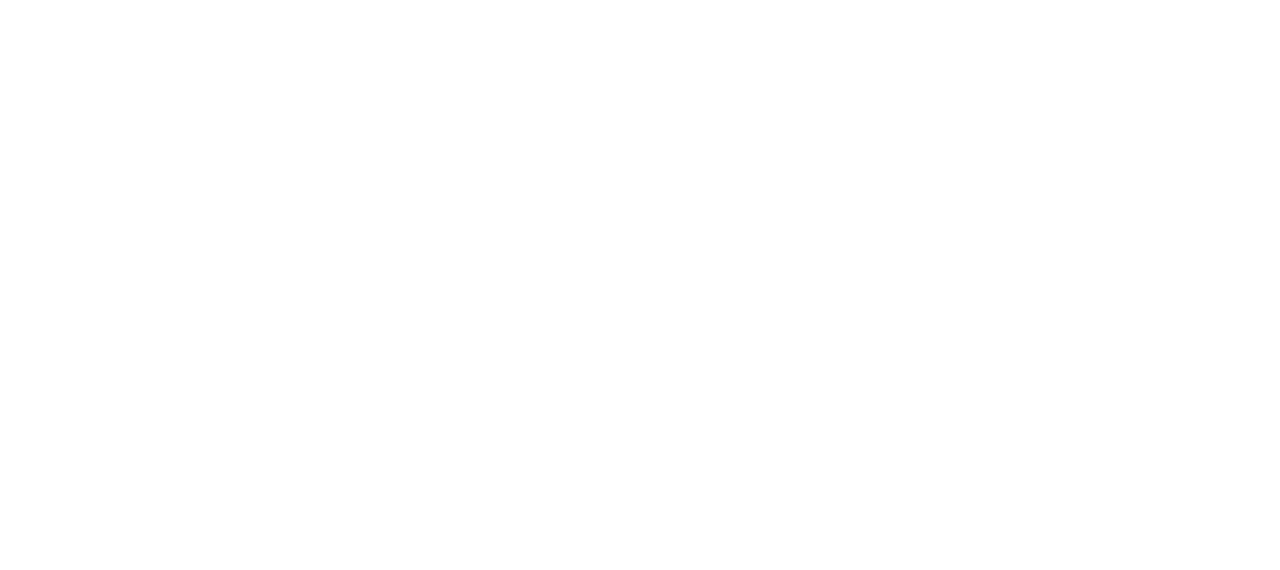
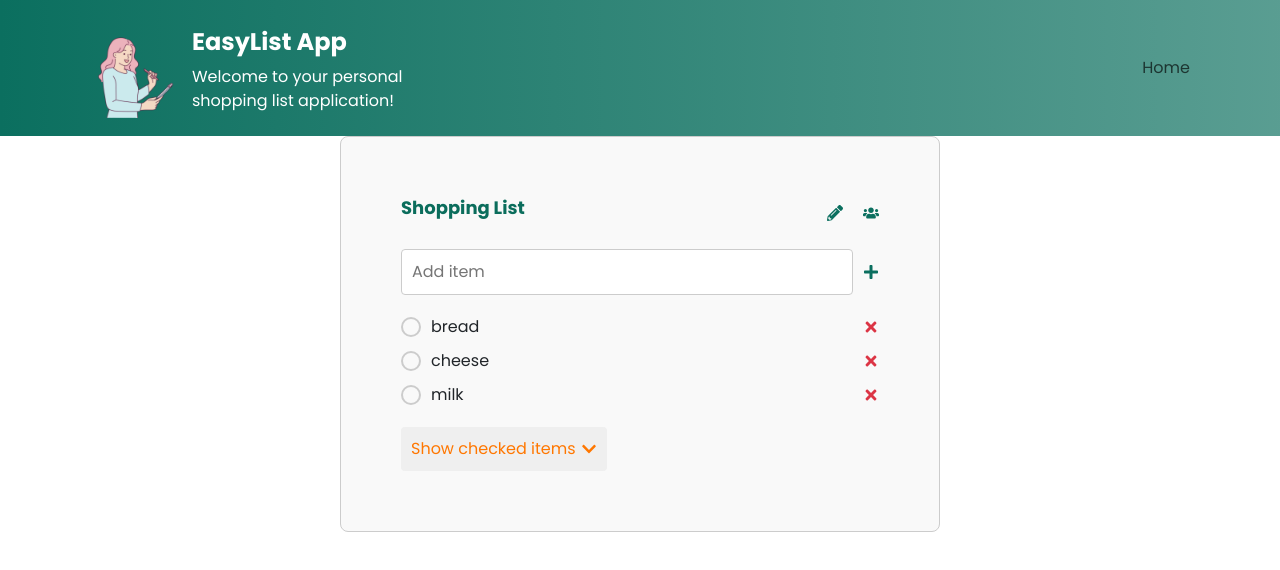
Before and after one commit to LucaJune/my-app, a React (Create React App) app: page /DetailList/1 in a window 1280 px wide. Before the commit this address had no page. Shown: the top 570 px of the page. Built offline with nearby package versions, Linux system fonts and the light colour scheme.

Commit message:
view-detail

```diff
--- a/src/App.jsx
+++ b/src/App.jsx
@@ -1,7 +1,9 @@
 import { BrowserRouter, Routes, Route } from "react-router-dom";
-
 import Layout from "./layout";
-import Detail from "./list/detail";
+import Detail from "./list/detail/detail";
+import DetailShared from "./list/detail/shared-detail";
+import DetailArchived from "./list/detail/archived-detail";
+import DetailArchivedShared from "./list/detail/archived-shared-detail";
 import ShoppingList from "./list/list";
 
 function App() {
@@ -11,7 +13,10 @@ function App() {
         <Routes>
           <Route path="/" element={<Layout />}>
             <Route index element={<ShoppingList />} />
-            <Route path="/DetailList" element={<Detail />} />
+            <Route path="/DetailList/:id" element={<Detail />} />
+            <Route path="/DetailShared/:id" element={<DetailShared />} />
+            <Route path="/DetailArchived/:id" element={<DetailArchived />} />
+            <Route path="/DetailArchivedShared/:id" element={<DetailArchivedShared />} />
           </Route>
         </Routes>
       </BrowserRouter>
--- /dev/null
+++ b/src/list/detail/archived-detail.jsx
@@ -0,0 +1,62 @@
+import React, { useState } from "react";
+import "./detail.css";
+import { FaPencilAlt, FaUsers } from "react-icons/fa";
+import ListNameForm from "./detail-form.jsx";
+import UserForm from "./user-form.jsx";
+import 'bootstrap/dist/css/bootstrap.min.css';
+
+const DetailArchived = () => {
+  const [listName, setListName] = useState("Archived List");
+  const [items, setItems] = useState([
+    { id: 1, name: "pasta", checked: true },
+    { id: 2, name: "rice", checked: true },
+    { id: 3, name: "beans", checked: true },
+    { id: 4, name: "eggs", checked: true },
+    { id: 5, name: "honey", checked: true },
+  ]);
+  const [showModal, setShowModal] = useState(false);
+  const [showUserModal, setShowUserModal] = useState(false);
+
+  const handleItemCheck = (id) => {
+    setItems(items.map(item =>
+      item.id === id ? { ...item, checked: !item.checked } : item
+    ));
+  };
+
+  const sortedItems = items.sort((a, b) => b.checked - a.checked);
+
+  return (
+    <div className="detail-container">
+      <div className="header">
+        <h1 className="list-name">{listName}</h1>
+        <div className="icons">
+          <FaPencilAlt className="edit-icon" onClick={() => setShowModal(true)} />
+          <FaUsers className="user-icon" onClick={() => setShowUserModal(true)} />
+        </div>
+      </div>
+      <ul className="item-list">
+        {sortedItems.map((item) => (
+          <li key={item.id} className="item">
+            <input
+              type="checkbox"
+              className="custom-checkbox"
+              checked={item.checked}
+              onChange={() => handleItemCheck(item.id)}
+            />
+            {item.name}
+          </li>
+        ))}
+      </ul>
+      {showModal && (
+        <ListNameForm
+          currentName={listName}
+          onSave={(newName) => setListName(newName)}
+          onClose={() => setShowModal(false)}
+        />
+      )}
+      <UserForm show={showUserModal} handleClose={() => setShowUserModal(false)} />
+    </div>
+  );
+};
+
+export default DetailArchived;
--- /dev/null
+++ b/src/list/detail/archived-shared-detail.jsx
@@ -0,0 +1,44 @@
+import React, { useState } from "react";
+import "./detail.css";
+import 'bootstrap/dist/css/bootstrap.min.css';
+
+const DetailArchivedShared = () => {
+  const [listName] = useState("Archived Shared List");
+  const [items, setItems] = useState([
+    { id: 1, name: "soda", checked: true },
+    { id: 2, name: "juice", checked: true },
+    { id: 3, name: "water", checked: true },
+    { id: 4, name: "eggs", checked: true },
+    { id: 5, name: "honey", checked: true },
+  ]);
+
+  const handleItemCheck = (id) => {
+    const newItems = items.map(item =>
+      item.id === id ? { ...item, checked: !item.checked } : item
+    );
+    setItems(newItems);
+  };
+
+  return (
+    <div className="detail-container">
+      <div className="header">
+        <h1 className="list-name">{listName}</h1>
+      </div>
+      <ul className="item-list">
+        {items.map((item) => (
+          <li key={item.id} className="item">
+            <input
+              type="checkbox"
+              className="custom-checkbox"
+              checked={item.checked}
+              onChange={() => handleItemCheck(item.id)}
+            />
+            {item.name}
+          </li>
+        ))}
+      </ul>
+    </div>
+  );
+};
+
+export default DetailArchivedShared;
--- /dev/null
+++ b/src/list/detail/detail.jsx
@@ -0,0 +1,111 @@
+import React, { useState } from "react";
+import "./detail.css";
+import { FaPencilAlt, FaPlus, FaUsers, FaTimes, FaChevronDown, FaChevronUp } from "react-icons/fa";
+import ListNameForm from "./detail-form.jsx";
+import UserForm from "./user-form.jsx";
+import 'bootstrap/dist/css/bootstrap.min.css';
+
+const Detail = () => {
+  const [listName, setListName] = useState("Shopping List");
+  const [items, setItems] = useState([
+    { id: 1, name: "bread", checked: false },
+    { id: 2, name: "cheese", checked: false },
+    { id: 3, name: "milk", checked: false },
+    { id: 4, name: "eggs", checked: true },
+    { id: 5, name: "honey", checked: true },
+  ]);
+  const [newItem, setNewItem] = useState("");
+  const [showChecked, setShowChecked] = useState(false);
+  const [showModal, setShowModal] = useState(false);
+  const [showUserModal, setShowUserModal] = useState(false);
+
+  const handleItemCheck = (id) => {
+    const newItems = items.map(item =>
+      item.id === id ? { ...item, checked: !item.checked } : item
+    );
+    setItems(newItems);
+  };
+
+  const handleItemRemove = (id) => {
+    const newItems = items.filter(item => item.id !== id);
+    setItems(newItems);
+  };
+
+  const handleItemAdd = () => {
+    if (newItem.trim()) {
+      const newId = items.length ? items[items.length - 1].id + 1 : 1;
+      setItems([...items, { id: newId, name: newItem, checked: false }]);
+      setNewItem("");
+    }
+  };
+
+  const uncheckedItems = items.filter(item => !item.checked);
+  const checkedItems = items.filter(item => item.checked);
+
+  const handleUserModalClose = () => setShowUserModal(false);
+  const handleUserModalShow = () => setShowUserModal(true);
+
+  return (
+    <div className="detail-container">
+      <div className="header">
+        <h1 className="list-name">{listName}</h1>
+        <div className="icons">
+          <FaPencilAlt className="edit-icon" onClick={() => setShowModal(true)} />
+          <FaUsers className="user-icon" onClick={handleUserModalShow} />
+        </div>
+      </div>
+      <div className="add-item">
+        <input
+          type="text"
+          value={newItem}
+          onChange={(e) => setNewItem(e.target.value)}
+          placeholder="Add item"
+        />
+        <FaPlus className="add-icon" onClick={handleItemAdd} />
+      </div>
+      <ul className="item-list">
+        {uncheckedItems.map((item) => (
+          <li key={item.id} className="item">
+            <input
+              type="checkbox"
+              className="custom-checkbox"
+              checked={item.checked}
+              onChange={() => handleItemCheck(item.id)}
+            />
+            {item.name}
+            <FaTimes className="remove-icon" onClick={() => handleItemRemove(item.id)} />
+          </li>
+        ))}
+      </ul>
+      <button className="show-checked-button" onClick={() => setShowChecked(!showChecked)}>
+        {showChecked ? "Hide checked items" : "Show checked items"} {showChecked ? <FaChevronUp className="arrow-icon" /> : <FaChevronDown className="arrow-icon" />}
+      </button>
+      {showChecked && (
+        <ul className="item-list">
+          {checkedItems.map((item) => (
+            <li key={item.id} className="item">
+              <input
+                type="checkbox"
+                className="custom-checkbox"
+                checked={item.checked}
+                onChange={() => handleItemCheck(item.id)}
+              />
+              {item.name}
+              <FaTimes className="remove-icon" onClick={() => handleItemRemove(item.id)} />
+            </li>
+          ))}
+        </ul>
+      )}
+      {showModal && (
+        <ListNameForm
+          currentName={listName}
+          onSave={(newName) => setListName(newName)}
+          onClose={() => setShowModal(false)}
+        />
+      )}
+      <UserForm show={showUserModal} handleClose={handleUserModalClose} />
+    </div>
+  );
+};
+
+export default Detail;
--- a/src/list/detail.jsx
+++ b/src/list/detail/shared-detail.jsx
@@ -1,23 +1,19 @@
 import React, { useState } from "react";
 import "./detail.css";
-import { FaPencilAlt, FaPlus, FaUsers, FaTimes, FaChevronDown, FaChevronUp } from "react-icons/fa";
-import ListNameForm from "./detail-form.jsx";
-import UserForm from "../user/user-form.jsx";
+import { FaPlus, FaTimes, FaChevronDown, FaChevronUp } from "react-icons/fa";
 import 'bootstrap/dist/css/bootstrap.min.css';
 
-const Detail = () => {
-  const [listName, setListName] = useState("SHOPPING LIST 03/01/2025");
+const DetailShared = () => {
+  const [listName] = useState("Shared List");
   const [items, setItems] = useState([
-    { id: 1, name: "bread", checked: false },
-    { id: 2, name: "cheese", checked: false },
-    { id: 3, name: "milk", checked: false },
-    { id: 4, name: "eggs", checked: true },
-    { id: 5, name: "honey", checked: true },
+    { id: 1, name: "chicken", checked: false },
+    { id: 2, name: "fish", checked: false },
+    { id: 3, name: "beef", checked: false },
+    { id: 4, name: "pasta", checked: true },
+    { id: 5, name: "tomato", checked: true },
   ]);
   const [newItem, setNewItem] = useState("");
   const [showChecked, setShowChecked] = useState(false);
-  const [showModal, setShowModal] = useState(false);
-  const [showUserModal, setShowUserModal] = useState(false);
 
   const handleItemCheck = (id) => {
     const newItems = items.map(item =>
@@ -42,17 +38,10 @@ const Detail = () => {
   const uncheckedItems = items.filter(item => !item.checked);
   const checkedItems = items.filter(item => item.checked);
 
-  const handleUserModalClose = () => setShowUserModal(false);
-  const handleUserModalShow = () => setShowUserModal(true);
-
   return (
     <div className="detail-container">
       <div className="header">
         <h1 className="list-name">{listName}</h1>
-        <div className="icons">
-          <FaPencilAlt className="edit-icon" onClick={() => setShowModal(true)} />
-          <FaUsers className="user-icon" onClick={handleUserModalShow} />
-        </div>
       </div>
       <div className="add-item">
         <input
@@ -96,16 +85,8 @@ const Detail = () => {
           ))}
         </ul>
       )}
-      {showModal && (
-        <ListNameForm
-          currentName={listName}
-          onSave={(newName) => setListName(newName)}
-          onClose={() => setShowModal(false)}
-        />
-      )}
-      <UserForm show={showUserModal} handleClose={handleUserModalClose} />
     </div>
   );
 };
 
-export default Detail;
+export default DetailShared;
--- a/src/list/list-delete.jsx
+++ b/src/list/list-delete.jsx
@@ -2,7 +2,7 @@ import React, { useState } from 'react';
 import Button from 'react-bootstrap/Button';
 import Modal from 'react-bootstrap/Modal';
 import Alert from 'react-bootstrap/Alert';
-import './detail.css';
+import './detail/detail.css';
 
 function ListDeleteDialog({ data, onDelete, onClose }) {
   const [errorState, setErrorState] = useState();
--- a/src/list/list-form-create.jsx
+++ b/src/list/list-form-create.jsx
@@ -3,7 +3,7 @@ import Button from 'react-bootstrap/Button';
 import Modal from 'react-bootstrap/Modal';
 import Form from 'react-bootstrap/Form';
 import { FaPlus, FaTimes } from "react-icons/fa";
-import './detail.css';
+import './detail/detail.css';
 
 function ListCreateForm({ onSave, onClose }) {
   const [name, setName] = useState("");
--- a/src/list/list.jsx
+++ b/src/list/list.jsx
@@ -2,31 +2,32 @@ import React, { useState } from "react";
 import "./list.css";
 import { FaTrash, FaArchive, FaPlus, FaChevronDown, FaChevronUp, FaCheck } from "react-icons/fa";
 import 'bootstrap/dist/css/bootstrap.min.css';
-import ListDeleteDialog from "./list-delete.jsx"; // Import modálního okna
-import ListCreateForm from "./list-form-create.jsx"; // Import modálního okna pro vytvoření seznamu
+import { Link } from "react-router-dom";
+import ListDeleteDialog from "./list-delete.jsx";
+import ListCreateForm from "./list-form-create.jsx";
 
 const List = () => {
   const [myLists, setMyLists] = useState([
-    { id: 1, name: "Shopping List 1", items: ["milk", "eggs", "honey"] },
-    { id: 2, name: "Shopping List 2", items: ["bread", "cheese", "butter"] },
-    { id: 3, name: "Shopping List 3", items: ["apples", "bananas", "oranges"] },
+    { id: 1, name: "Shopping List", items: ["milk", "eggs", "honey"] },
+    { id: 2, name: "Shopping List", items: ["milk", "eggs", "honey"] },
+    { id: 3, name: "Shopping List", items: ["milk", "eggs", "honey"] },
   ]);
   const [sharedLists] = useState([
-    { id: 4, name: "Shared List 1", items: ["chicken", "fish", "beef"] },
+    { id: 4, name: "Shared List", items: ["chicken", "fish", "beef"] },
   ]);
   const [archivedMyLists, setArchivedMyLists] = useState([
-    { id: 5, name: "Archived My List 1", items: ["pasta", "rice", "beans"] },
-    { id: 6, name: "Archived My List 2", items: ["tomatoes", "cucumbers", "lettuce"] },
+    { id: 5, name: "Archived List", items: ["pasta", "rice", "beans"] },
+    { id: 6, name: "Archived List", items: ["pasta", "rice", "beans"] },
   ]);
   const [archivedSharedLists] = useState([
-    { id: 7, name: "Archived Shared List 1", items: ["soda", "juice", "water"] },
-    { id: 8, name: "Archived Shared List 2", items: ["chips", "cookies", "candy"] },
-    { id: 9, name: "Archived Shared List 3", items: ["flour", "sugar", "salt"] },
+    { id: 7, name: "Archived Shared List", items: ["soda", "juice", "water"] },
+    { id: 8, name: "Archived Shared List", items: ["chips", "cookies", "candy"] },
+    { id: 9, name: "Archived Shared List", items: ["flour", "sugar", "salt"] },
   ]);
   const [showArchived, setShowArchived] = useState(false);
   const [showDeleteDialog, setShowDeleteDialog] = useState(false);
   const [listToDelete, setListToDelete] = useState(null);
-  const [showAddList, setShowAddList] = useState(false); // Nový stav pro zobrazení pole pro přidání seznamu
+  const [showAddList, setShowAddList] = useState(false);
 
   const handleListRemove = (id) => {
     const newLists = myLists.filter(list => list.id !== id);
@@ -84,7 +85,7 @@ const List = () => {
                 <li key={index}>{item}</li>
               ))}
             </ul>
-            <small className="view-detail">View detail</small>
+            <Link to={`/DetailList/${list.id}`} className="view-detail">View detail</Link>
           </div>
         ))}
       </div>
@@ -100,7 +101,7 @@ const List = () => {
                 <li key={index}>{item}</li>
               ))}
             </ul>
-            <small className="view-detail">View detail</small>
+            <Link to={`/DetailShared/${list.id}`} className="view-detail">View detail</Link>
           </div>
         ))}
       </div>
@@ -122,7 +123,7 @@ const List = () => {
                     <li key={index}><FaCheck className="check-icon" /> <span className="archived-item">{item}</span></li>
                   ))}
                 </ul>
-                <small className="view-detail archived-detail">View detail</small>
+                <Link to={`/DetailArchived/${list.id}`} className="view-detail archived-detail">View detail</Link>
               </div>
             ))}
           </div>
@@ -138,7 +139,7 @@ const List = () => {
                     <li key={index}><FaCheck className="check-icon" /> <span className="archived-item">{item}</span></li>
                   ))}
                 </ul>
-                <small className="view-detail archived-detail">View detail</small>
+                <Link to={`/DetailArchivedShared/${list.id}`} className="view-detail archived-detail">View detail</Link>
               </div>
             ))}
           </div>
```
Also changed, not shown: src/list/list.css (+7 -7 lines), src/list/detail/detail-form.jsx (renamed from src/list/detail-form.jsx), src/list/detail/detail.css (renamed from src/list/detail.css), src/list/detail/user-form.jsx (renamed from src/user/user-form.jsx).
